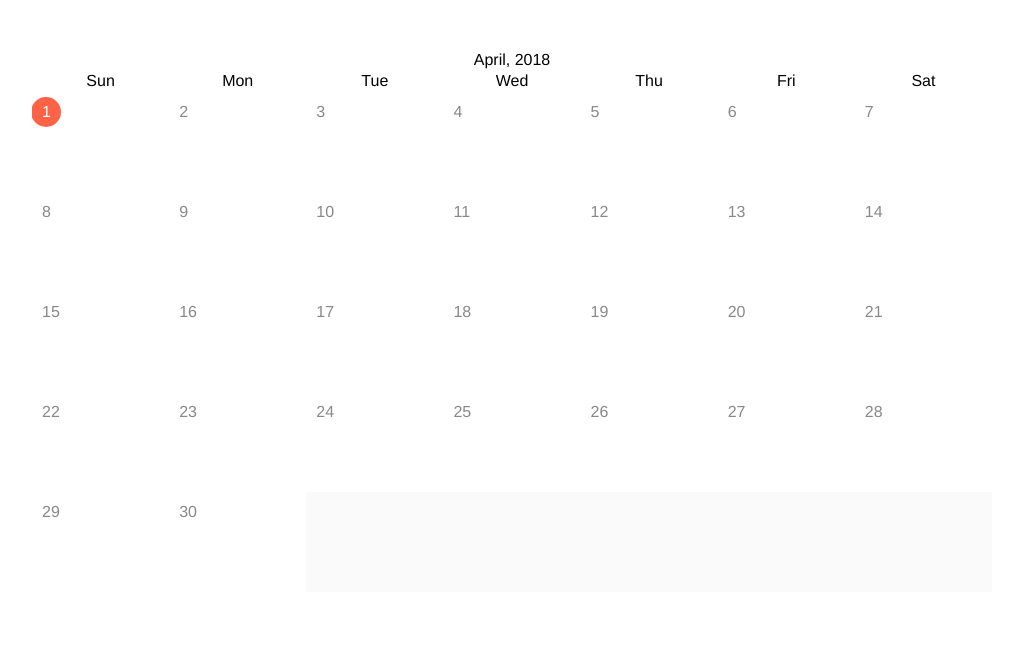
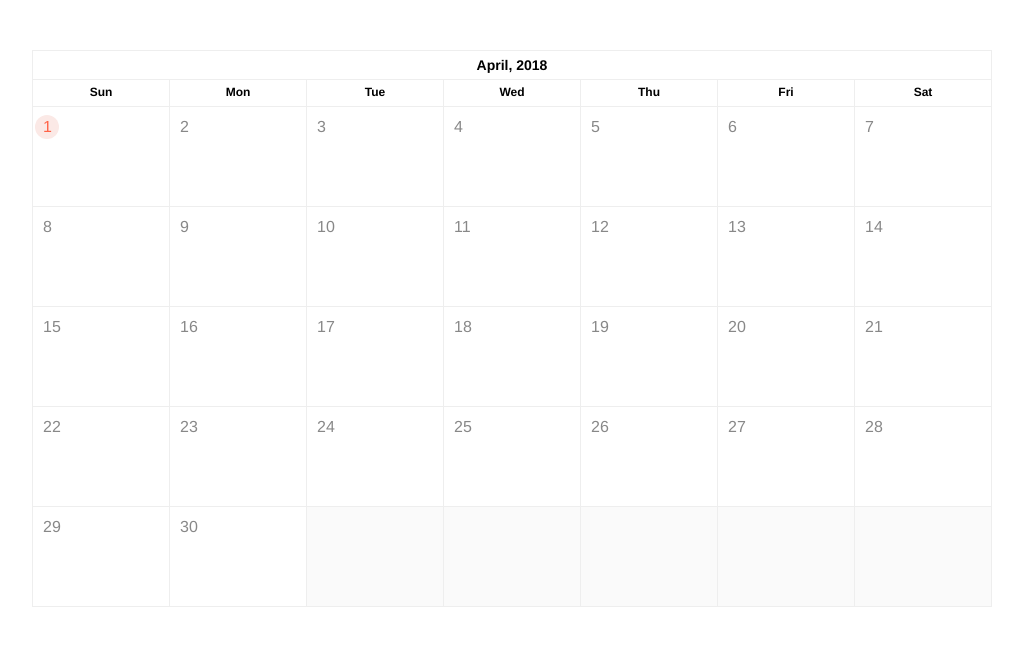
Before and after one commit to realigork/react_redux_calendar, a React app: page / in a window 1280 px wide. Shown: the top 646 px of the page, without its empty margins (128-1151 px from the left). Built offline with nearby package versions, Linux system fonts and the light colour scheme.

Commit message:
Clean up src folder, move shared into Core

```diff
--- a/src/components/calendar/calendar.css
+++ b/src/components/calendar/calendar.css
@@ -1,14 +1,3 @@
-th, td {
-  border: 1px solid #eee;
-  position: relative;
-  overflow: hidden;
-}
-
-th {
-  padding: 5px;
-  font-size: 14px;
-}
-
 .calendar {
   width: 100%;
   table-layout: fixed;
--- a/src/components/calendar/cell.css
+++ b/src/components/calendar/cell.css
@@ -14,7 +14,7 @@
 
 .dayActive {
   composes: day;
-  color: #fff;
+  color: tomato;
   display: inline-block;
   font-weight: 500;
   position: relative;
@@ -22,14 +22,14 @@
 
 .dayActive:before {
   content: '';
-  width: 30px;
-  height: 30px;
-  background: tomato;
+  width: 24px;
+  height: 24px;
+  background: #fbe9e6;
   border-radius: 50%;
   position: absolute;
   top: 50%;
   left: 50%;
-  margin: -15px 0 0 -15px;
+  margin: -12px 0 0 -12px;
   z-index: -1;
 }
 
--- a/src/App.js
+++ b/src/core/App.js
@@ -1,8 +1,12 @@
 import React, { Component } from 'react';
 
-import Calendar from './components/calendar';
+import Calendar from '../components/calendar';
+
+import './css/reset.css';
+import './css/base.css';
 
 import classes from './App.css';
+
 
 class App extends Component {
   render() {
--- a/src/index.css
+++ b/src/core/css/base.css
@@ -17,6 +17,15 @@ h1, h2, h3, h4, h5, h6 {
   margin: 0;
   padding: 0;
   font-weight: 300;
+}
+
+h2 {
+  font-weight: bold;
+}
+
+h3 {
+  font-weight: bold;
+  font-size: 12px;
 }
 
 ul {
@@ -52,3 +61,14 @@ button:hover {
   border-color: tomato;
   cursor: pointer;
 }
+
+th, td {
+  border: 1px solid #eee;
+  position: relative;
+  overflow: hidden;
+}
+
+th {
+  padding: 5px;
+  font-size: 14px;
+}
```
Also changed, not shown: src/index.js (+2 -5 lines), src/core/App.css (renamed from src/App.css), src/core/css/reset.css (renamed from src/reset.css), src/core/registerServiceWorker.js (renamed from src/registerServiceWorker.js), 1 other file (tests, documents, lock files or other folders).
